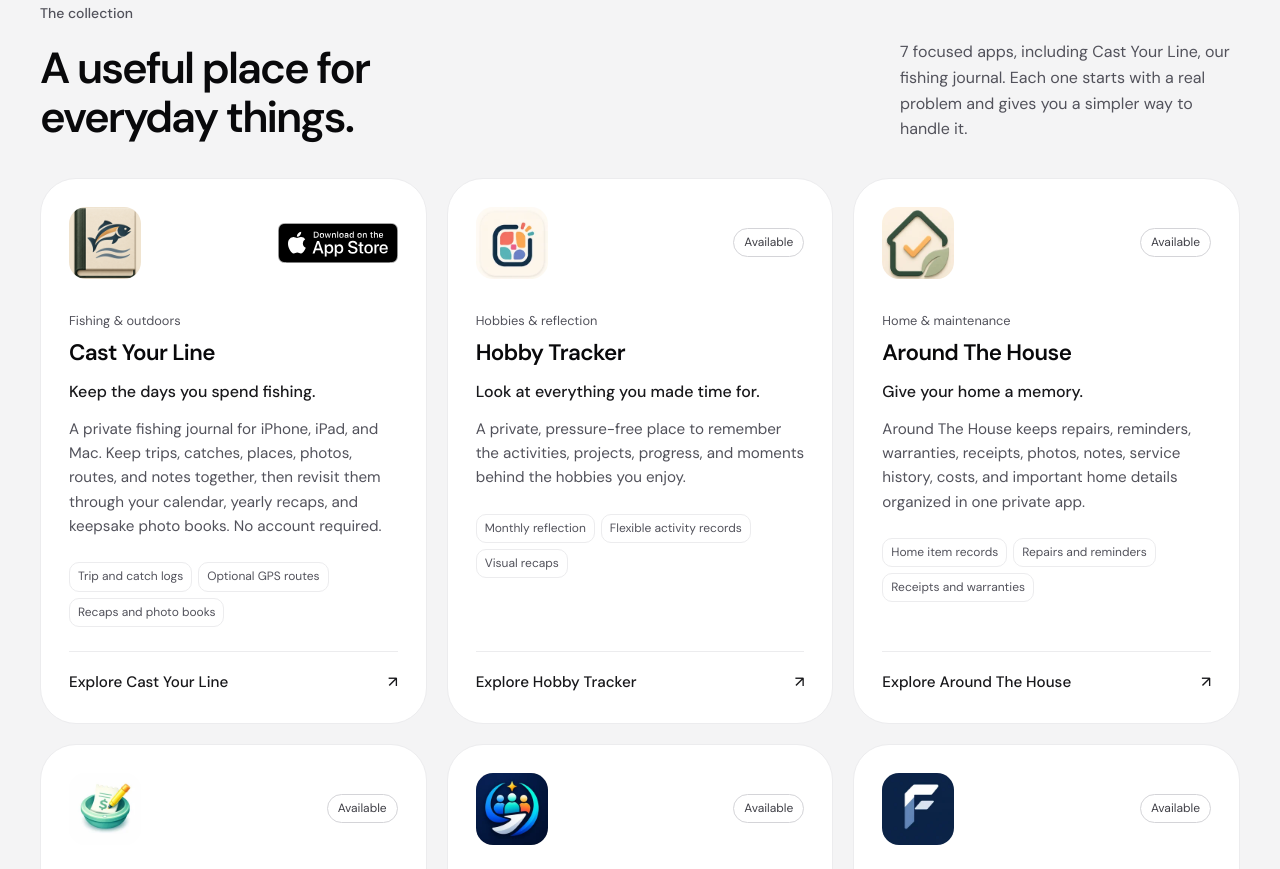
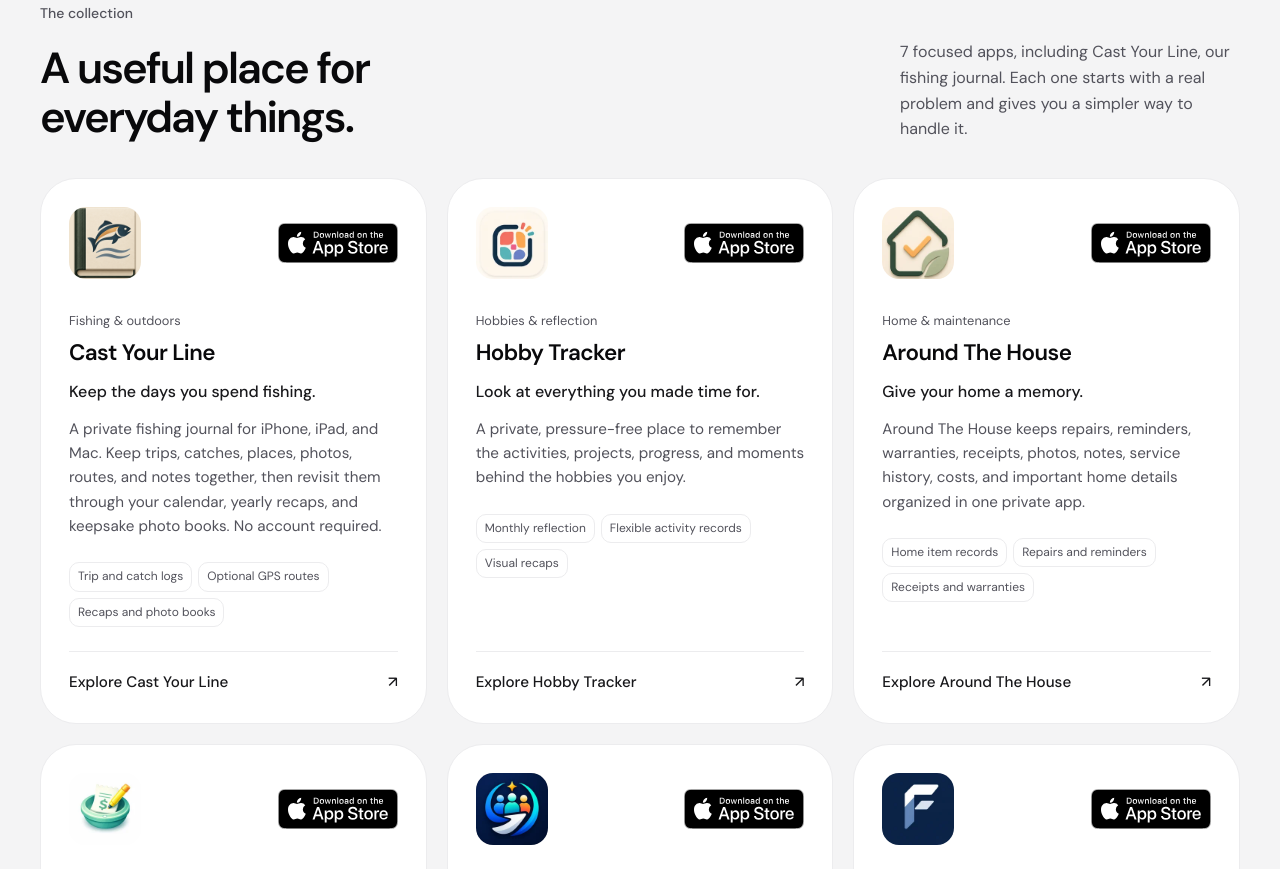
Before and after one commit to velocats/quiettoolsapps.com, an Astro site: page / in a window 1280 px wide. Shown: the part 811-1680 px from the top of the page. Built offline with nearby package versions, Linux system fonts and the light colour scheme; Astro itself is replaced by a stand-in of ours.

Commit message:
Update Quiet Tools website

```diff
--- a/src/components/AppCard.astro
+++ b/src/components/AppCard.astro
@@ -6,7 +6,7 @@
 const base = import.meta.env.BASE_URL;
 ---
 <article class="app-card" aria-labelledby={`app-${app.slug}`}>
-  <div class="app-card-top"><img src={`${base}${app.image}`} alt="" width="72" height="72" loading="lazy" decoding="async" />{app.slug === 'cast-your-line' && app.appStoreUrl ? <a class="cast-app-store-link" href={app.appStoreUrl} target="_blank" rel="noopener"><img class="cast-app-store-badge" src={`${base}assets/app-store-badge.svg`} width="120" height="40" alt={`Download ${app.name} on the App Store`} /></a> : <Badge status={app.status} />}</div>
+  <div class="app-card-top"><img src={`${base}${app.image}`} alt="" width="72" height="72" loading="lazy" decoding="async" />{app.appStoreUrl ? <a class="app-store-link" href={app.appStoreUrl} target="_blank" rel="noopener"><img class="app-store-badge" src={`${base}assets/app-store-badge.svg`} width="120" height="40" alt={`Download ${app.name} on the App Store`} /></a> : <Badge status={app.status} />}</div>
   <p class="app-category">{app.category}</p><h3 id={`app-${app.slug}`}>{app.name}</h3><p class="tagline">{app.shortTagline}</p><p class="app-description">{app.description}</p>
   <ul class="feature-chips" aria-label={`${app.name} features`}>{app.features.slice(0,3).map(feature => <li>{feature}</li>)}</ul>
   {app.status === 'coming-soon' && <p class="app-availability">Coming soon to the App Store</p>}
@@ -14,7 +14,7 @@
 </article>
 
 <style>
-  .cast-app-store-link{display:inline-flex;flex-shrink:0;border-radius:6px}
-  .cast-app-store-link:focus-visible{outline:3px solid #147185;outline-offset:4px}
-  .app-card-top .cast-app-store-badge{display:block;width:120px;height:auto;border-radius:0}
+  .app-store-link{display:inline-flex;flex-shrink:0;border-radius:6px}
+  .app-store-link:focus-visible{outline:3px solid #147185;outline-offset:4px}
+  .app-card-top .app-store-badge{display:block;width:120px;height:auto;border-radius:0}
 </style>
--- a/src/data/apps.ts
+++ b/src/data/apps.ts
@@ -66,6 +66,7 @@
     ],
     category: 'Home & maintenance',
     websiteUrl: 'https://www.aroundthehouseapp.com/',
+    appStoreUrl: 'https://apps.apple.com/us/app/around-the-house-home-tracker/id6789646793',
     supportUrl: 'https://www.aroundthehouseapp.com/support/',
     privacyUrl: 'https://www.aroundthehouseapp.com/privacy/',
     image: 'assets/optimized/aroundthehouse.webp',
@@ -87,6 +88,7 @@
     ],
     category: 'Food & budgeting',
     websiteUrl: 'https://www.mealcostapp.com/',
+    appStoreUrl: 'https://apps.apple.com/us/app/mealcost-food-costs/id6757403777',
     supportUrl: 'https://www.mealcostapp.com/support.html',
     privacyUrl: 'https://www.mealcostapp.com/privacy.html',
     image: 'assets/optimized/mealcost.webp',
@@ -111,6 +113,7 @@
     ],
     category: 'Games & family',
     websiteUrl: 'https://www.thetripquestapp.com/',
+    appStoreUrl: 'https://apps.apple.com/us/app/tripquest-travel-games/id6760669535',
     supportUrl: 'https://www.thetripquestapp.com/support.html',
     privacyUrl: 'https://www.thetripquestapp.com/privacy.html',
     image: 'assets/optimized/tripquest.webp',
@@ -134,6 +137,7 @@
     ],
     category: 'Maintenance & records',
     websiteUrl: 'https://www.fixlogapp.com/',
+    appStoreUrl: 'https://apps.apple.com/us/app/fixlog-maintenance-tracker/id6767683534',
     supportUrl: 'https://www.fixlogapp.com/support.html',
     privacyUrl: 'https://www.fixlogapp.com/privacy.html',
     image: 'assets/optimized/fixlog.webp',
```
